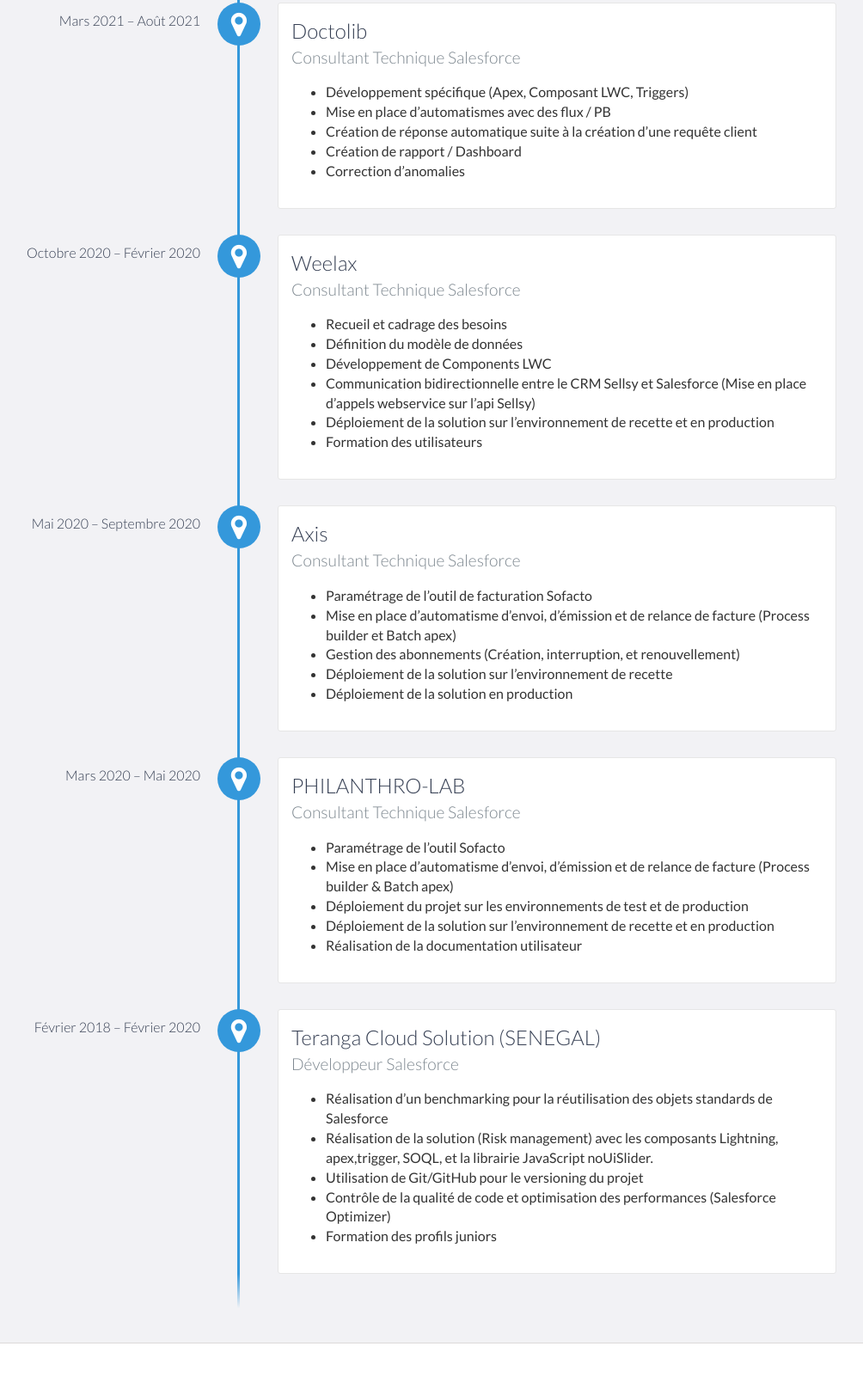
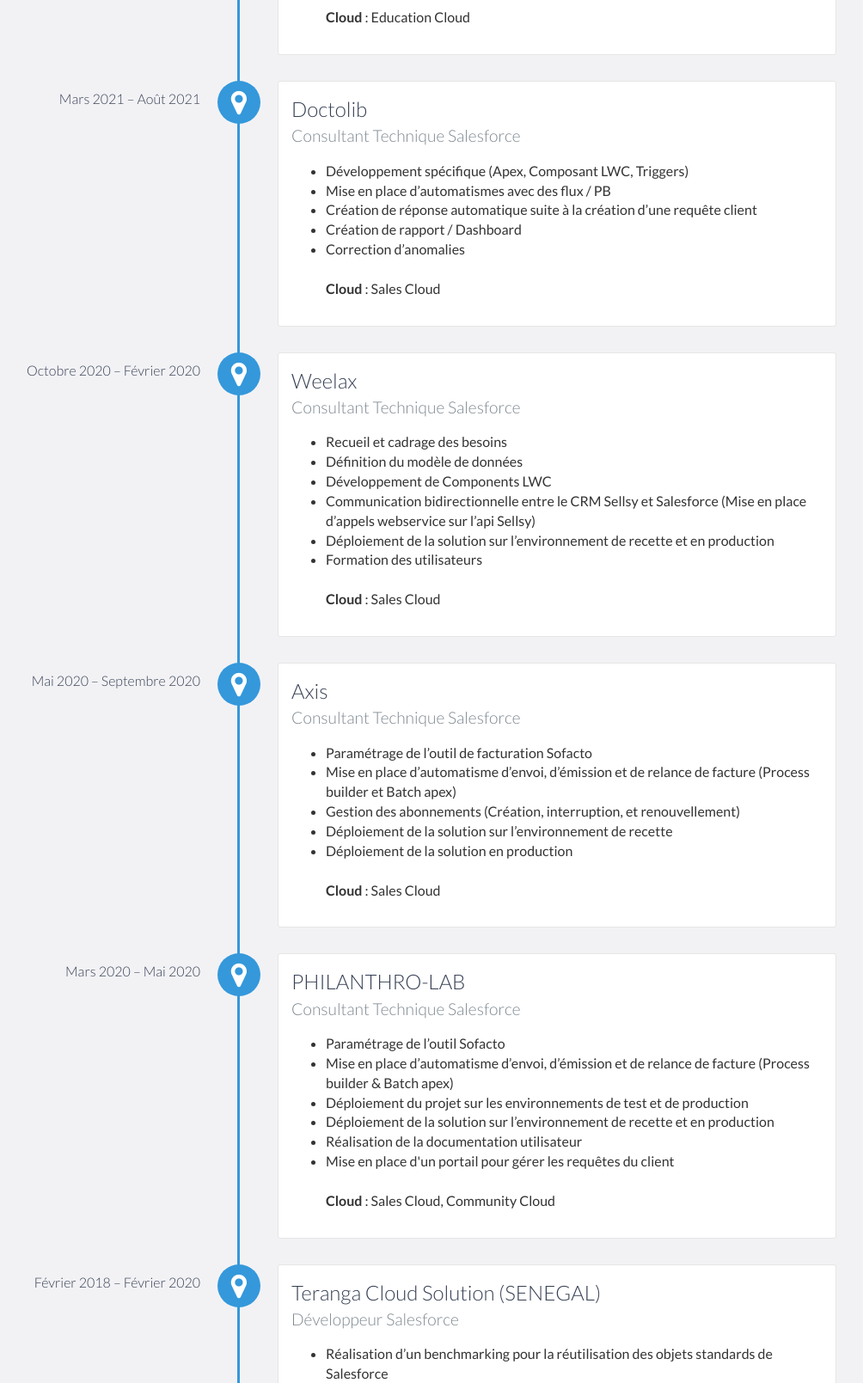
Before and after one commit to NgomDibocor/portfolio, a website: page index.html in a window 1280 px wide. Shown: the part 2215-3824 px from the top of the page at 86% size, without its empty margins (167-1171 px from the left). Drawn offline with nearby package versions, Linux system fonts and the light colour scheme.

Commit message:
add cloud

```diff
--- a/index.html
+++ b/index.html
@@ -107,6 +107,8 @@
                         <li>Utilisation de la librairie <b>fflib</b> pour l’organisation du code apex en différentes couches plus faciles à maintenir et <b>at4dx</b> pour l’injection des dépendances.</li>
                         <li>Migration et anonymisation de données avec l’outil <b>SFDMU</b></li>
                         <li>Utilisation de Git et GitHub pour le versionning</li>
+			</br>
+			<b>Cloud </b>: Sales Cloud
                     </ul>
                 </p>
             </div>
@@ -120,6 +122,8 @@
                         <li>Développement spécifique (Apex, Composant LWC, Triggers)</li>
                         <li>Mise en place d’automatismes avec des flux</li>
                         <li>Formation des utilisateurs</li>
+			</br>
+			<b>Cloud </b>: Education Cloud
                     </ul>
                 </p>
             </div>
@@ -134,6 +138,8 @@
                         <li>Création de réponse automatique suite à la création d’une requête client</li>
                         <li>Création de rapport / Dashboard</li>
                         <li>Correction d’anomalies</li>
+			</br>
+			<b>Cloud </b>: Sales Cloud
                     </ul>
                 </p>
             </div>
@@ -149,6 +155,8 @@
                         <li>Communication bidirectionnelle entre le CRM Sellsy et Salesforce (Mise en place d’appels webservice sur l’api Sellsy)</li>
                         <li>Déploiement de la solution sur l’environnement de recette et en production</li>
                         <li>Formation des utilisateurs</li>
+			</br>
+			<b>Cloud </b>: Sales Cloud
                     </ul>
                 </p>
             </div>
@@ -163,6 +171,8 @@
                         <li>Gestion des abonnements (Création, interruption, et renouvellement)</li>
                         <li>Déploiement de la solution sur l’environnement de recette</li>
                         <li>Déploiement de la solution en production</li>
+			</br>
+                        <b>Cloud </b>: Sales Cloud
                     </ul>
                 </p>
             </div>
@@ -177,6 +187,9 @@
                         <li> Déploiement du projet sur les environnements de test et de production</li>
                         <li> Déploiement de la solution sur l’environnement de recette et en production</li>
                         <li> Réalisation de la documentation utilisateur</li>
+			<li> Mise en place d'un portail pour gérer les requêtes du client</li>
+			</br>
+                        <b>Cloud </b>: Sales Cloud, Community Cloud
                     </ul>
                 </p>
             </div>
```
